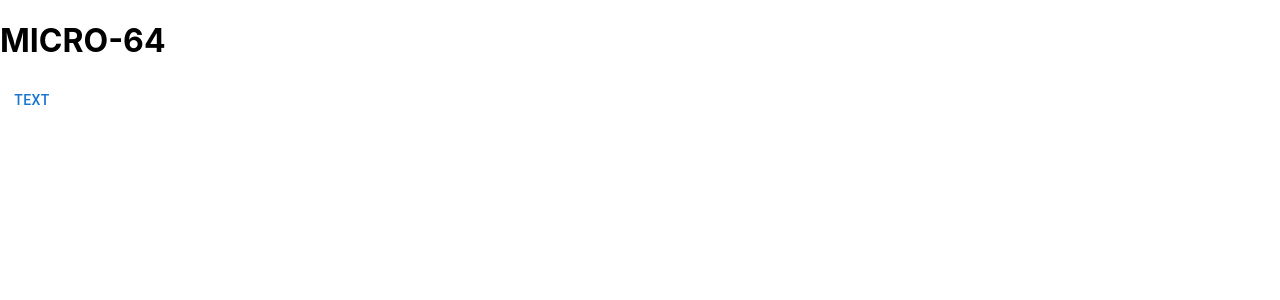
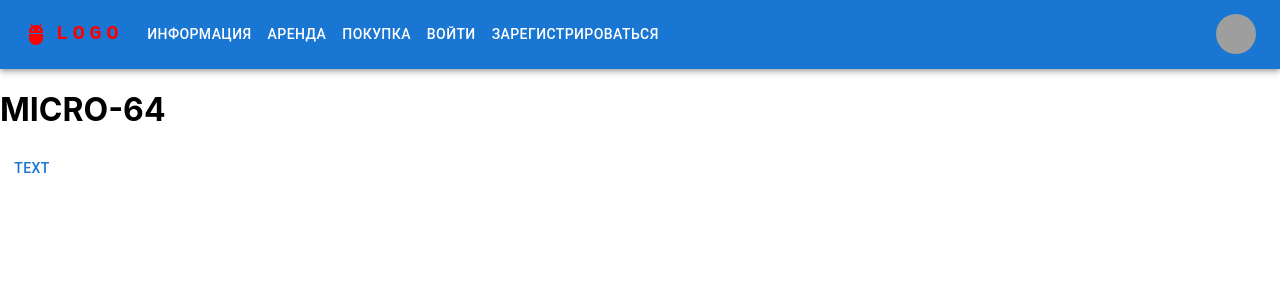
Before and after one commit to karenabramyan/micro-64, a React (Create React App) app in the folder frontend/: page / in a window 1280 px wide. Shown: the top 300 px of the page. Built offline with nearby package versions, Linux system fonts and the light colour scheme; grey boxes are pictures that could not be loaded.

Commit message:
nav create

```diff
--- a/frontend/package.json
+++ b/frontend/package.json
@@ -6,6 +6,7 @@
   "dependencies": {
     "@emotion/react": "^11.10.4",
     "@emotion/styled": "^11.10.4",
+    "@mui/icons-material": "^5.10.9",
     "@mui/material": "^5.10.10",
     "@reduxjs/toolkit": "^1.8.6",
     "@testing-library/jest-dom": "^5.16.5",
--- a/frontend/src/App/App.tsx
+++ b/frontend/src/App/App.tsx
@@ -1,10 +1,12 @@
 import React from 'react';
 import './App.css';
 import { Button } from '@mui/material';
+import Navigation from '../Navbar/Navigation';
 
 function App(): JSX.Element {
   return (
     <>
+      <Navigation />
       <h1>MICRO-64</h1>
       <Button variant="text">Text</Button>
 
--- /dev/null
+++ b/frontend/src/Navbar/Navigation.tsx
@@ -0,0 +1,162 @@
+import React from 'react';
+import AppBar from '@mui/material/AppBar';
+import Box from '@mui/material/Box';
+import Toolbar from '@mui/material/Toolbar';
+import IconButton from '@mui/material/IconButton';
+import Typography from '@mui/material/Typography';
+import Menu from '@mui/material/Menu';
+import MenuIcon from '@mui/icons-material/Menu';
+import Container from '@mui/material/Container';
+import Avatar from '@mui/material/Avatar';
+import Button from '@mui/material/Button';
+import Tooltip from '@mui/material/Tooltip';
+import MenuItem from '@mui/material/MenuItem';
+import AdbIcon from '@mui/icons-material/Adb';
+
+const pages = ['Информация', 'Аренда', 'Покупка', 'Войти', 'Зарегистрироваться'];
+const settings = ['Profile', 'Account', 'Dashboard', 'Logout'];
+
+function Navigation(): JSX.Element {
+    const [anchorElNav, setAnchorElNav] = React.useState<null | HTMLElement>(null);
+    const [anchorElUser, setAnchorElUser] = React.useState<null | HTMLElement>(null);
+
+    const handleOpenNavMenu = (event: React.MouseEvent<HTMLElement>):void => {
+      setAnchorElNav(event.currentTarget);
+    };
+    const handleOpenUserMenu = (event: React.MouseEvent<HTMLElement>):void => {
+      setAnchorElUser(event.currentTarget);
+    };
+
+    const handleCloseNavMenu = ():void => {
+      setAnchorElNav(null);
+    };
+
+    const handleCloseUserMenu = ():void => {
+      setAnchorElUser(null);
+    };
+    return (
+      <AppBar position="static" style={{ color: 'red' }}>
+      <Container maxWidth="xl">
+        <Toolbar disableGutters>
+          <AdbIcon sx={{ display: { xs: 'none', md: 'flex' }, mr: 1 }} />
+          <Typography
+            variant="h6"
+            noWrap
+            component="a"
+            href="/"
+            sx={{
+              mr: 2,
+              display: { xs: 'none', md: 'flex' },
+              fontFamily: 'monospace',
+              fontWeight: 700,
+              letterSpacing: '.3rem',
+              color: 'inherit',
+              textDecoration: 'none',
+            }}
+          >
+            LOGO
+          </Typography>
+
+          <Box sx={{ flexGrow: 1, display: { xs: 'flex', md: 'none' } }}>
+            <IconButton
+              size="large"
+              aria-label="account of current user"
+              aria-controls="menu-appbar"
+              aria-haspopup="true"
+              onClick={handleOpenNavMenu}
+              color="inherit"
+            >
+              <MenuIcon />
+            </IconButton>
+            <Menu
+              id="menu-appbar"
+              anchorEl={anchorElNav}
+              anchorOrigin={{
+                vertical: 'bottom',
+                horizontal: 'left',
+              }}
+              keepMounted
+              transformOrigin={{
+                vertical: 'top',
+                horizontal: 'left',
+              }}
+              open={Boolean(anchorElNav)}
+              onClose={handleCloseNavMenu}
+              sx={{
+                display: { xs: 'block', md: 'none' },
+              }}
+            >
+              {pages.map((page) => (
+                <MenuItem key={page} onClick={handleCloseNavMenu}>
+                  <Typography textAlign="center">{page}</Typography>
+                </MenuItem>
+              ))}
+            </Menu>
+          </Box>
+          <AdbIcon sx={{ display: { xs: 'flex', md: 'none' }, mr: 1 }} />
+          <Typography
+            variant="h5"
+            noWrap
+            component="a"
+            href=""
+            sx={{
+              mr: 2,
+              display: { xs: 'flex', md: 'none' },
+              flexGrow: 1,
+              fontFamily: 'monospace',
+              fontWeight: 700,
+              letterSpacing: '.3rem',
+              color: 'inherit',
+              textDecoration: 'none',
+            }}
+          >
+            LOGO
+          </Typography>
+          <Box sx={{ flexGrow: 1, display: { xs: 'none', md: 'flex' } }}>
+            {pages.map((page) => (
+              <Button
+                key={page}
+                onClick={handleCloseNavMenu}
+                sx={{ my: 2, color: 'white', display: 'block' }}
+              >
+                {page}
+              </Button>
+            ))}
+          </Box>
+
+          <Box sx={{ flexGrow: 0 }}>
+            <Tooltip title="Open settings">
+              <IconButton onClick={handleOpenUserMenu} sx={{ p: 0 }}>
+                <Avatar alt="Remy Sharp" src="/static/images/avatar/2.jpg" />
+              </IconButton>
+            </Tooltip>
+            <Menu
+              sx={{ mt: '45px' }}
+              id="menu-appbar"
+              anchorEl={anchorElUser}
+              anchorOrigin={{
+                vertical: 'top',
+                horizontal: 'right',
+              }}
+              keepMounted
+              transformOrigin={{
+                vertical: 'top',
+                horizontal: 'right',
+              }}
+              open={Boolean(anchorElUser)}
+              onClose={handleCloseUserMenu}
+            >
+              {settings.map((setting) => (
+                <MenuItem key={setting} onClick={handleCloseUserMenu}>
+                  <Typography textAlign="center">{setting}</Typography>
+                </MenuItem>
+              ))}
+            </Menu>
+          </Box>
+        </Toolbar>
+      </Container>
+      </AppBar>
+  );
+}
+
+export default Navigation;
--- a/frontend/src/reportWebVitals.ts
+++ b/frontend/src/reportWebVitals.ts
@@ -1,6 +1,6 @@
 import { ReportHandler } from 'web-vitals';
 
-const reportWebVitals = (onPerfEntry?: ReportHandler) => {
+const reportWebVitals = (onPerfEntry?: ReportHandler):void => {
   if (onPerfEntry && onPerfEntry instanceof Function) {
     import('web-vitals').then(({ getCLS, getFID, getFCP, getLCP, getTTFB }) => {
       getCLS(onPerfEntry);
```
Also changed, not shown: 2 other files (tests, documents, lock files or other folders).
